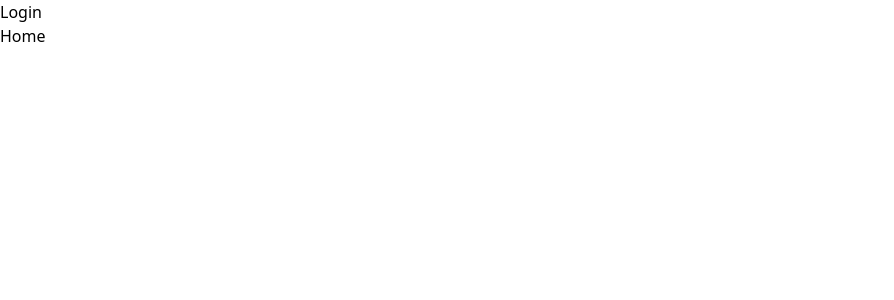
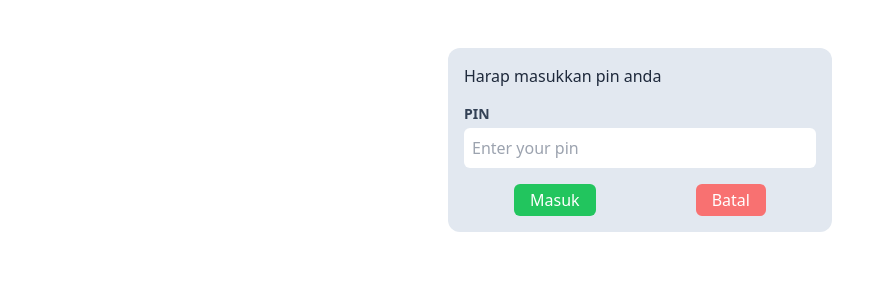
Before and after one commit to nothing628/rtotp, a Vue app: page / in a window 1280 px wide. Shown: the top 300 px of the page, without its empty margins (0-894 px from the left). Built offline with nearby package versions, Linux system fonts and the light colour scheme.

Commit message:
create login page

```diff
--- a/src-tauri/tauri.conf.json
+++ b/src-tauri/tauri.conf.json
@@ -16,6 +16,12 @@
       "shell": {
         "all": false,
         "open": true
+      },
+      "process": {
+        "all": false,
+        "exit": true,
+        "relaunch": false,
+        "relaunchDangerousAllowSymlinkMacos": false
       }
     },
     "bundle": {
--- a/src/App.vue
+++ b/src/App.vue
@@ -1,8 +1,8 @@
 <template>
-  <div>
+  <!-- <div>
     <RouterView></RouterView>
-  </div>
-  <!-- <RouterView></RouterView> -->
+  </div> -->
+  <RouterView></RouterView>
 </template>
 
 <script setup lang="ts">
--- a/src/pages/Login.vue
+++ b/src/pages/Login.vue
@@ -1,9 +1,32 @@
 <template>
-    <div>
-        <h1>Login</h1>
-        <RouterLink :to="{ name: 'home' }">Home</RouterLink>
+    <div class="w-full pt-12">
+        <form class="w-full max-w-sm p-4 mx-auto bg-slate-200 rounded-xl">
+            <p class="mb-4 text-slate-800 text-base">Harap masukkan pin anda</p>
+
+            <div class="mb-4 flex flex-col">
+                <label class="font-semibold text-slate-700 text-sm">PIN</label>
+                <input class="mt-1 p-2 rounded-md text-slate-800" placeholder="Enter your pin" type="text" />
+            </div>
+
+            <div class="flex flex-row justify-around">
+                <button type="button" @click="login"
+                    class="py-1 px-4 rounded-md text-base bg-green-500 text-white">Masuk</button>
+                <button type="button" @click="cancel"
+                    class="py-1 px-4 rounded-md text-base bg-red-400 text-white">Batal</button>
+            </div>
+        </form>
     </div>
 </template>
 <script setup lang="ts">
-import { RouterLink } from 'vue-router'
+import { useRouter } from 'vue-router'
+import { process } from "@tauri-apps/api"
+
+const router = useRouter()
+const login = () => {
+    router.push({ name: 'home' })
+}
+
+const cancel = async () => {
+    await process.exit(0)
+}
 </script>
--- a/src/router.ts
+++ b/src/router.ts
@@ -6,12 +6,12 @@ const router = createRouter({
     {
       name: "login",
       path: "/",
-      component: import("./pages/Login.vue"),
+      component: () => import("./pages/Login.vue"),
     },
     {
       name: 'home',
       path: '/home',
-      component: import("./pages/Home.vue"),
+      component: () => import("./pages/Home.vue"),
     }
   ],
 });
```
Also changed, not shown: 2 other files (tests, documents, lock files or other folders).
